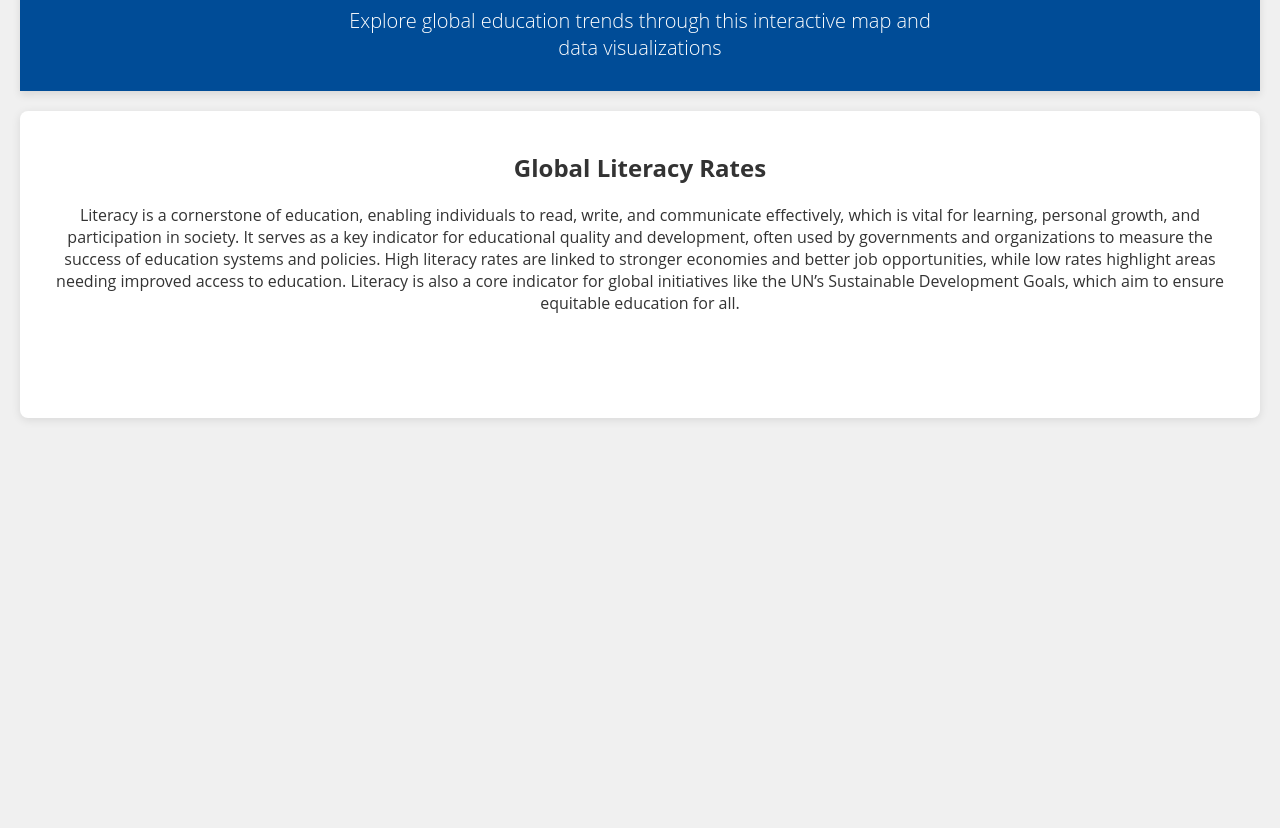
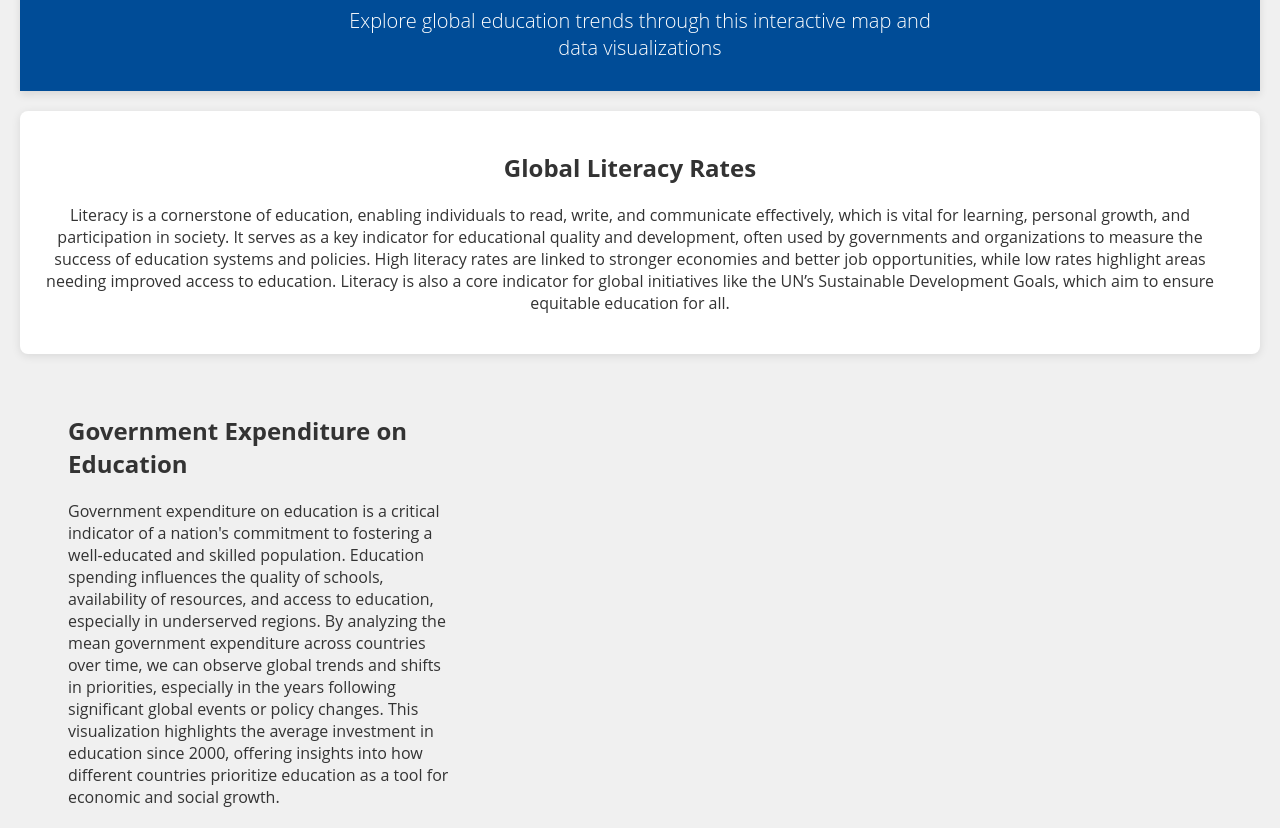
Before and after one commit to mariosherman/FIT3179-A2, a plain HTML site: page index.html in a window 1280 px wide. Shown: the part 110-938 px from the top of the page. Before the commit the page ends 800 px from the top, so only its background shows below. Drawn offline with Linux system fonts and the light colour scheme; a script that the page names is missing.

Commit message:
modified layout and paragraph

```diff
--- a/css/styles.css
+++ b/css/styles.css
@@ -82,9 +82,14 @@ body, h1, p {
 	#symbol_map, #dropout_chart {
 		width: 100%;
 		max-width: 1000px;
-		height: auto;
+		height: fit-content;
 		margin: 20px auto;
 	  }
+
+	.expenditure-text {
+		margin-left: 48px;
+		margin-right: 16px;
+	}
 
 
   /* Responsive design */
--- a/index.html
+++ b/index.html
@@ -5,12 +5,10 @@
   <meta name="viewport" content="width=device-width, initial-scale=1.0">
   <title>Education Worldwide</title>
 
-  <!-- Import Vega & Vega-Lite -->
   <script src="https://cdn.jsdelivr.net/npm/vega@5.20.2"></script>
   <script src="https://cdn.jsdelivr.net/npm/vega-lite@5.1.0"></script>
   <script src="https://cdn.jsdelivr.net/npm/vega-embed@6.17.0"></script>
 
-  <!-- Link to the external CSS file -->
   <link rel="stylesheet" type="text/css" href="css/styles.css">
 
 </head>
@@ -22,34 +20,44 @@
     <p>Explore global education trends through this interactive map and data visualizations</p>
   </header>
 
-  <!-- Main Dashboard Section -->
-  <div class="dashboard-container">
+  <!-- Main Dashboard Section (Map and Literacy Rates) -->
+  <div class="dashboard-container" style="display: flex;">
 
-    <div class="literacy-text">
+    <!-- Section for Literacy Text (on the left) -->
+    <div class="literacy-text" style="flex: 1; padding-right: 20px;">
       <h2>Global Literacy Rates</h2>
       <p>
         Literacy is a cornerstone of education, enabling individuals to read, write, and communicate effectively, which is vital for learning, personal growth, and participation in society. It serves as a key indicator for educational quality and development, often used by governments and organizations to measure the success of education systems and policies. High literacy rates are linked to stronger economies and better job opportunities, while low rates highlight areas needing improved access to education. Literacy is also a core indicator for global initiatives like the UN’s Sustainable Development Goals, which aim to ensure equitable education for all.
       </p>
-
-      <br><br>
     </div>
 
-    <!-- Section for Map -->
-    <div class="literacy-map" id="symbol_map" class="map-container"></div>
+    <!-- Section for Map (on the right) -->
+    <div style="flex: 2;">
+      <div id="symbol_map" class="map-container"></div>
+    </div>
+  </div>
 
-    <!-- Section for Bar Chart -->
-    <div id="literacy-gender-chart" class="chart-container"></div>
+  <div class="expenditure-section" style="display: flex; margin-top: 40px;">
+
+    <div class="expenditure-text" style="flex: 1; padding-right: 20px;">
+      <h2>Government Expenditure on Education</h2>
+      <p>
+        Government expenditure on education is a critical indicator of a nation's commitment to fostering a well-educated and skilled population. Education spending influences the quality of schools, availability of resources, and access to education, especially in underserved regions. By analyzing the mean government expenditure across countries over time, we can observe global trends and shifts in priorities, especially in the years following significant global events or policy changes. This visualization highlights the average investment in education since 2000, offering insights into how different countries prioritize education as a tool for economic and social growth.
+      </p>
+    </div>
+
+    <!-- Line Chart (on the right of the text) -->
+    <div id="expenditure_line_chart" class="chart-container" style="flex: 2;"></div>
 
   </div>
 
   <script type="text/javascript">
+    // Map visualization
     vegaEmbed('#symbol_map', "js/cloroplethMap.json").then(function(result) {
-      // Access the Vega view instance (https://vega.github.io/vega/docs/api/view/) as result.view
     }).catch(console.error);
 
-    // Embed the stacked bar chart (male and female dropouts)
-    vegaEmbed('#literacy-gender-chart', "js/expenditureLineChart.json").then(function(result) {
-      // Access the Vega view instance as result.view
+    // Line chart for mean government expenditures
+    vegaEmbed('#expenditure_line_chart', "js/expenditureLineChart.json").then(function(result) {
     }).catch(console.error);
   </script>
 
--- a/js/expenditureLineChart.json
+++ b/js/expenditureLineChart.json
@@ -1,7 +1,7 @@
 {
     "$schema": "https://vega.github.io/schema/vega-lite/v5.json",
     "title": "Mean Government Expenditure on Education Over Time",
-    "width": 800,
+    "width": 900,
     "height": 300,
     "data": {
       "url": "data/expenditure-on-education.csv",
```
